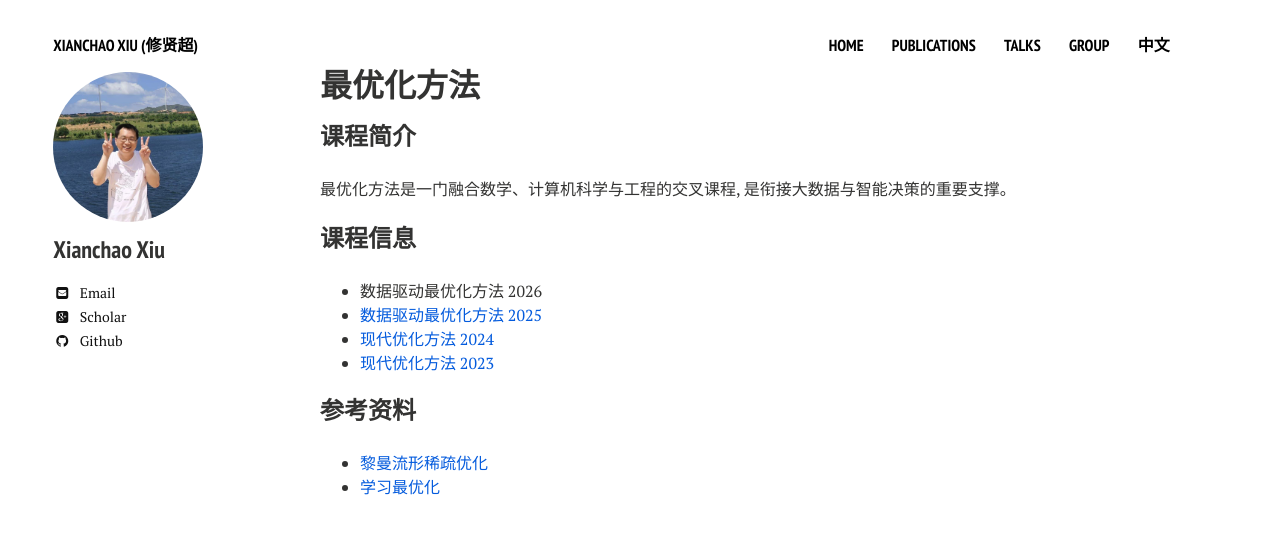
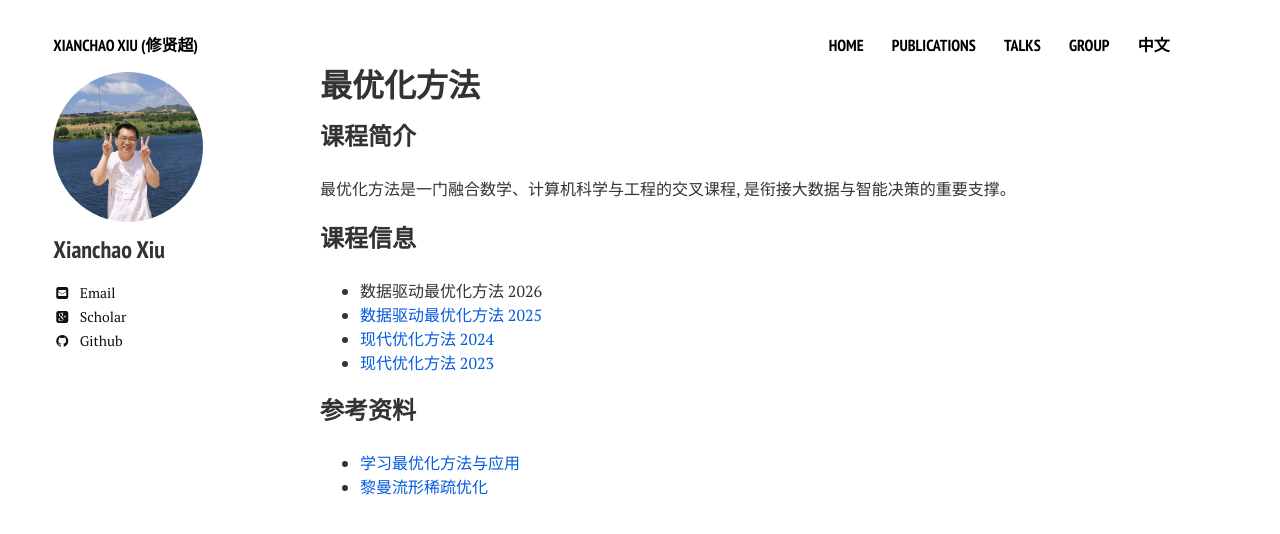
Before and after one commit to xianchaoxiu/xianchaoxiu.github.io, a Jekyll site: the page built from chinese/course/OPT/index.md, in a window 1280 px wide. Shown: the top 534 px of the page. Built offline with Jekyll 4.4.1, drawn with Linux system fonts in a browser that asks for light colours; nearby versions of some CDN libraries.

Commit message:
Update index.md

```diff
--- a/chinese/course/OPT/index.md
+++ b/chinese/course/OPT/index.md
@@ -19,5 +19,5 @@ share: false
 
 
 ### 参考资料
+* <a href="https://xianchaoxiu.github.io/chinese/book/L2O" class="textlink" target="_blank"> 学习最优化方法与应用 </a><br>
 * <a href="https://xianchaoxiu.github.io/chinese/book/OPT" class="textlink" target="_blank"> 黎曼流形稀疏优化 </a><br>
-* <a href="https://xianchaoxiu.github.io/chinese/book/L2O" class="textlink" target="_blank"> 学习最优化 </a><br>
```
